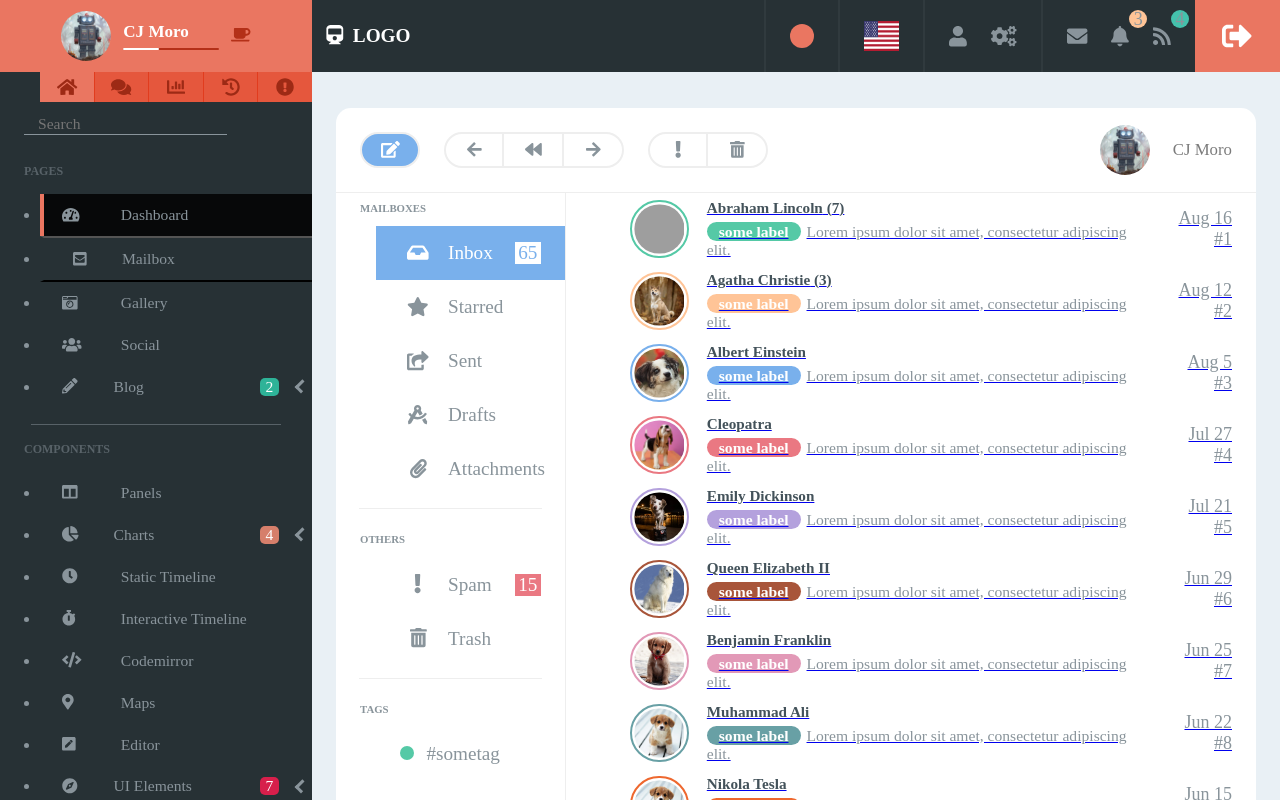
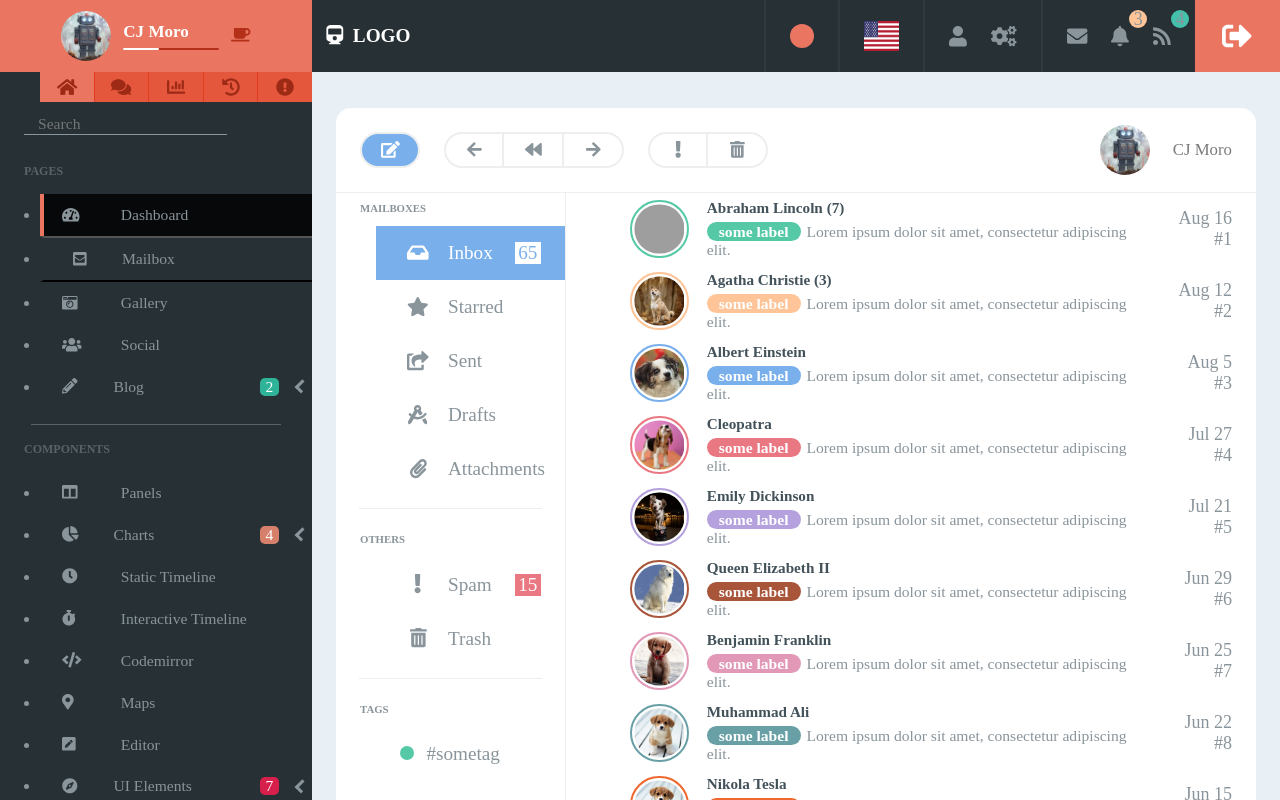
Before and after one commit to serCJm/react-admin-dashboard, a React (Create React App) app: page /inbox in a window 1280 px wide. Shown: the top 800 px of the page. Built offline with nearby package versions, Linux system fonts and the light colour scheme; grey boxes are pictures that could not be loaded.

Commit message:
Change link to text-decoration none

```diff
--- a/src/index.css
+++ b/src/index.css
@@ -1713,6 +1713,8 @@ input, textarea {
 .inbox {
   display: grid;
   grid-template-columns: repeat(4, 1fr); }
+  .inbox a {
+    text-decoration: none; }
   .inbox .instrument-panel {
     grid-column: 1/5;
     display: flex;
@@ -2018,6 +2020,7 @@ input, textarea {
   color: #89949b;
   font-size: 1.4rem; }
   .mail .mail-attachments p {
+    margin: 0 0 1rem;
     font-size: 1.5rem; }
   .mail .mail-attachments .mail-attachments-item {
     display: flex;
--- a/src/sass/modules/pages/mailbox/_inbox.sass
+++ b/src/sass/modules/pages/mailbox/_inbox.sass
@@ -1,6 +1,8 @@
 .inbox
     display: grid
     grid-template-columns: repeat(4, 1fr)
+    & a
+        text-decoration: none
     .instrument-panel
         grid-column: 1/5
         display: flex
--- a/src/sass/modules/pages/mailbox/_mail.sass
+++ b/src/sass/modules/pages/mailbox/_mail.sass
@@ -104,6 +104,7 @@
         color: rgb(137, 148, 155)
         font-size: 1.4rem
         & p
+            margin: 0 0 1rem
             font-size: 1.5rem
         .mail-attachments-item
             display: flex
```
Also changed, not shown: 1 other file (tests, documents, lock files or other folders).
